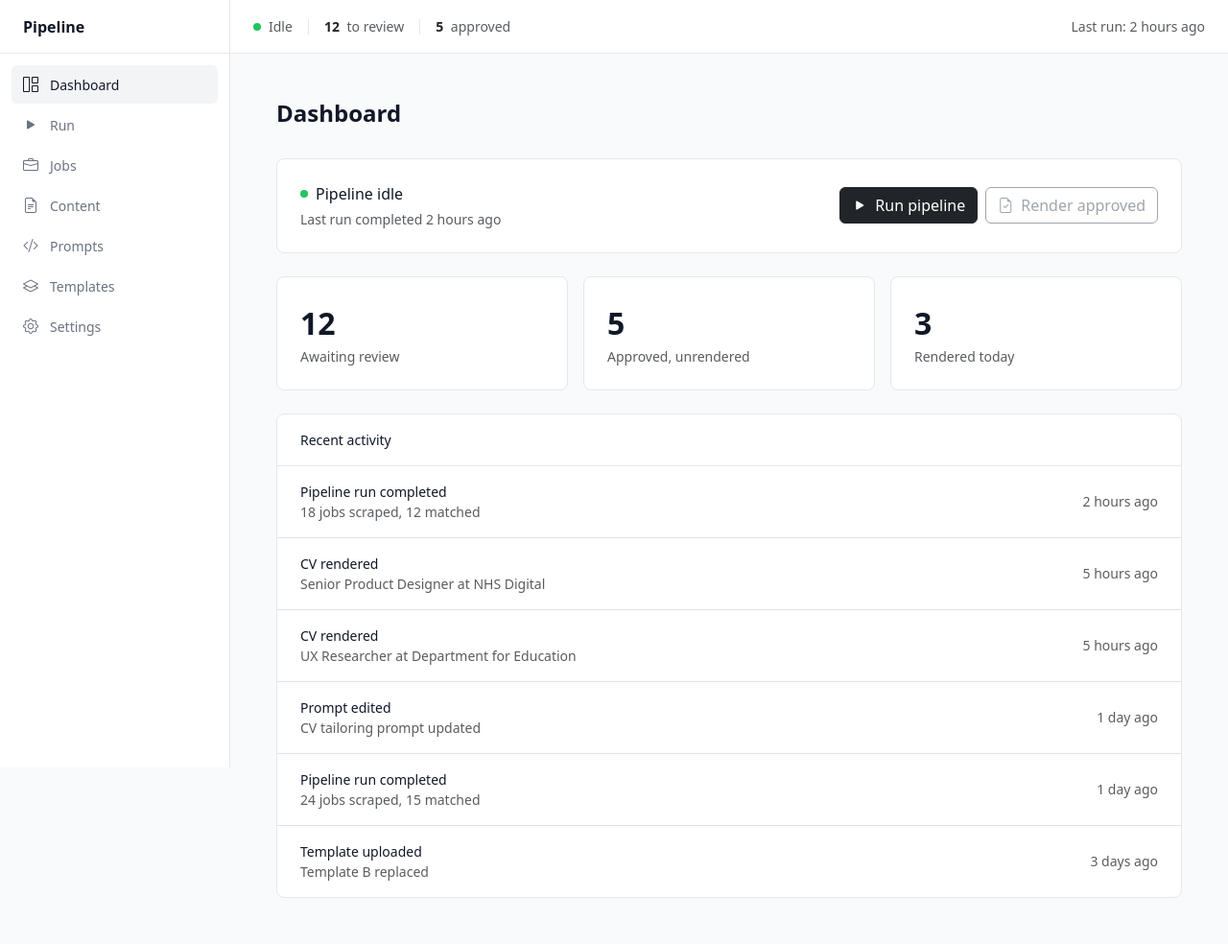
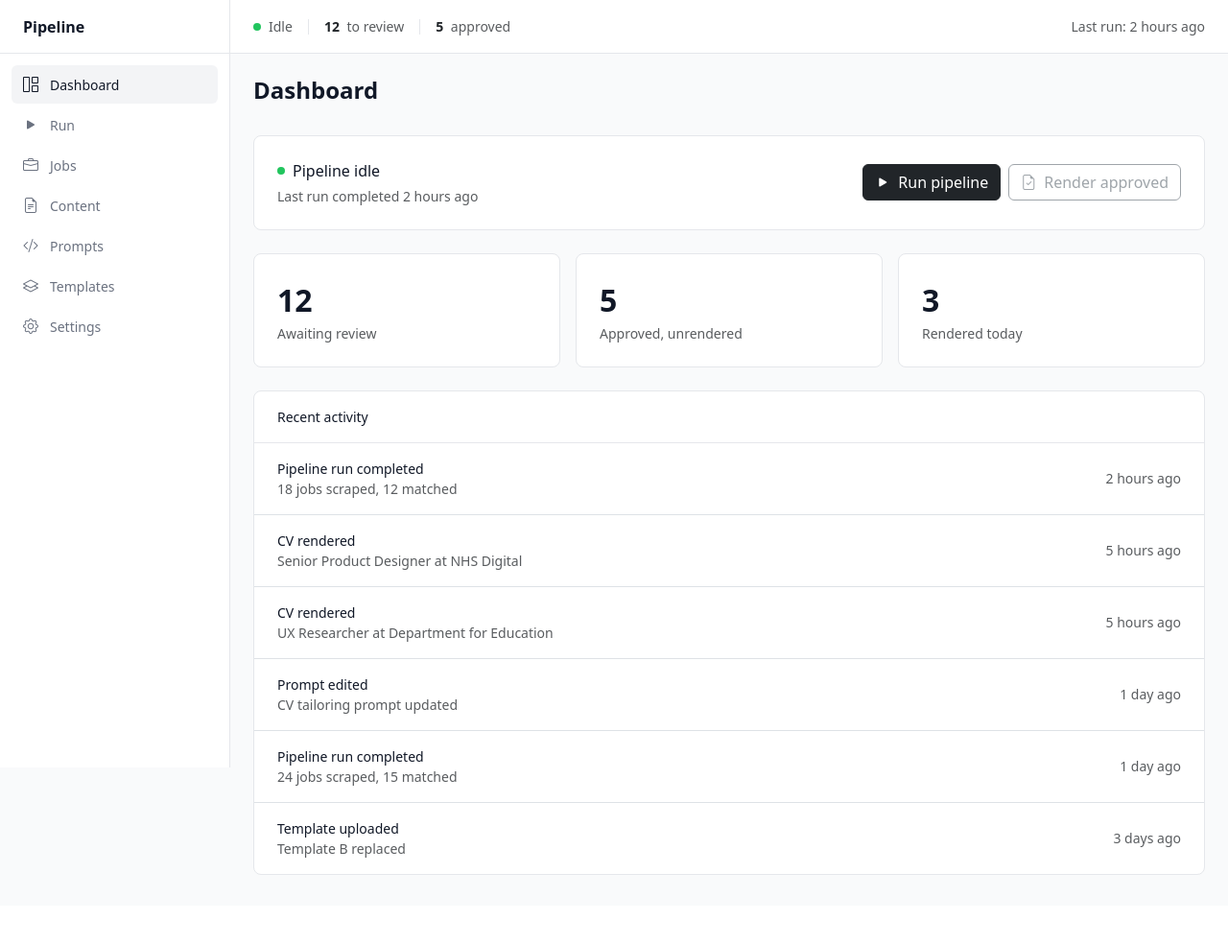
Before and after one commit to designedbykaz/job-search-automation, a Flask app: page / in a window 1280 px wide. Shown: the whole page at 96% size. After the commit the page ends 912 px from the top, so only its background shows below. Run offline with Flask 3, Linux system fonts and the light colour scheme; some libraries are stand-ins or nearby versions.

Commit message:
Align page titles consistently across all seven pages
Add a .page utility class in app.css and apply it to the six
non-Jobs page templates, replacing the inconsistent p-4 p-lg-5
pair. Jobs page untouched; it was the visual reference.

All page h1 titles now land at 80px from the top of the content
area, matching the baseline of the Dashboard label in the sidebar.

```diff
--- a/ui/static/css/app.css
+++ b/ui/static/css/app.css
@@ -251,6 +251,10 @@ html, body {
 
 /* ---------- Misc ---------- */
 
+.page {
+  padding: 1.5rem 1.5rem 2rem 1.5rem;
+}
+
 .page-title {
   font-size: 1.5rem;
   font-weight: 600;
--- a/ui/templates/content/index.html
+++ b/ui/templates/content/index.html
@@ -1,7 +1,7 @@
 {% extends "base.html" %}
 {% block title %}Content{% endblock %}
 {% block content %}
-<div class="p-4 p-lg-5">
+<div class="page">
   <h1 class="page-title">Content</h1>
   <div class="panel p-4 stub-page">
     <p class="mb-1 fw-medium text-body">Content editor coming soon.</p>
--- a/ui/templates/cv_templates/index.html
+++ b/ui/templates/cv_templates/index.html
@@ -1,7 +1,7 @@
 {% extends "base.html" %}
 {% block title %}Templates{% endblock %}
 {% block content %}
-<div class="p-4 p-lg-5">
+<div class="page">
   <h1 class="page-title">Templates</h1>
   <div class="panel p-4 stub-page">
     <p class="mb-1 fw-medium text-body">Template manager coming soon.</p>
--- a/ui/templates/dashboard.html
+++ b/ui/templates/dashboard.html
@@ -2,7 +2,7 @@
 {% block title %}Dashboard · Pipeline{% endblock %}
 
 {% block content %}
-<div class="p-4 p-lg-5" style="max-width: 1100px;">
+<div class="page" style="max-width: 1100px;">
   <h1 class="page-title">Dashboard</h1>
 
   <div class="panel p-4 mb-4">
--- a/ui/templates/pipeline/index.html
+++ b/ui/templates/pipeline/index.html
@@ -2,7 +2,7 @@
 {% block title %}Run pipeline{% endblock %}
 
 {% block content %}
-<div class="p-4 p-lg-5" style="max-width: 880px;">
+<div class="page" style="max-width: 880px;">
   <h1 class="page-title">Run pipeline</h1>
 
   <form>
--- a/ui/templates/prompts/index.html
+++ b/ui/templates/prompts/index.html
@@ -1,7 +1,7 @@
 {% extends "base.html" %}
 {% block title %}Prompts{% endblock %}
 {% block content %}
-<div class="p-4 p-lg-5">
+<div class="page">
   <h1 class="page-title">Prompts</h1>
   <div class="panel p-4 stub-page">
     <p class="mb-1 fw-medium text-body">Prompt editor coming soon.</p>
--- a/ui/templates/settings/index.html
+++ b/ui/templates/settings/index.html
@@ -1,7 +1,7 @@
 {% extends "base.html" %}
 {% block title %}Settings{% endblock %}
 {% block content %}
-<div class="p-4 p-lg-5">
+<div class="page">
   <h1 class="page-title">Settings</h1>
   <div class="panel p-4 stub-page">
     <p class="mb-1 fw-medium text-body">Settings coming soon.</p>
```
